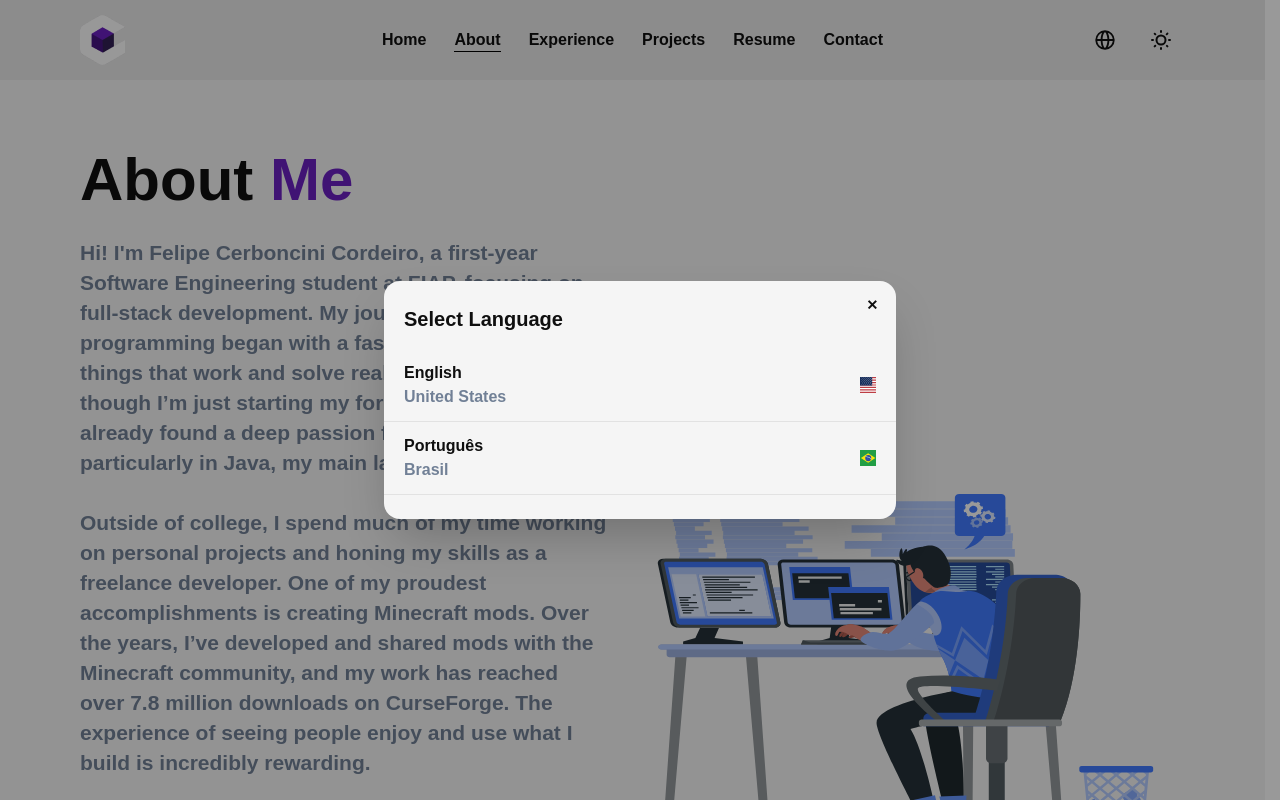
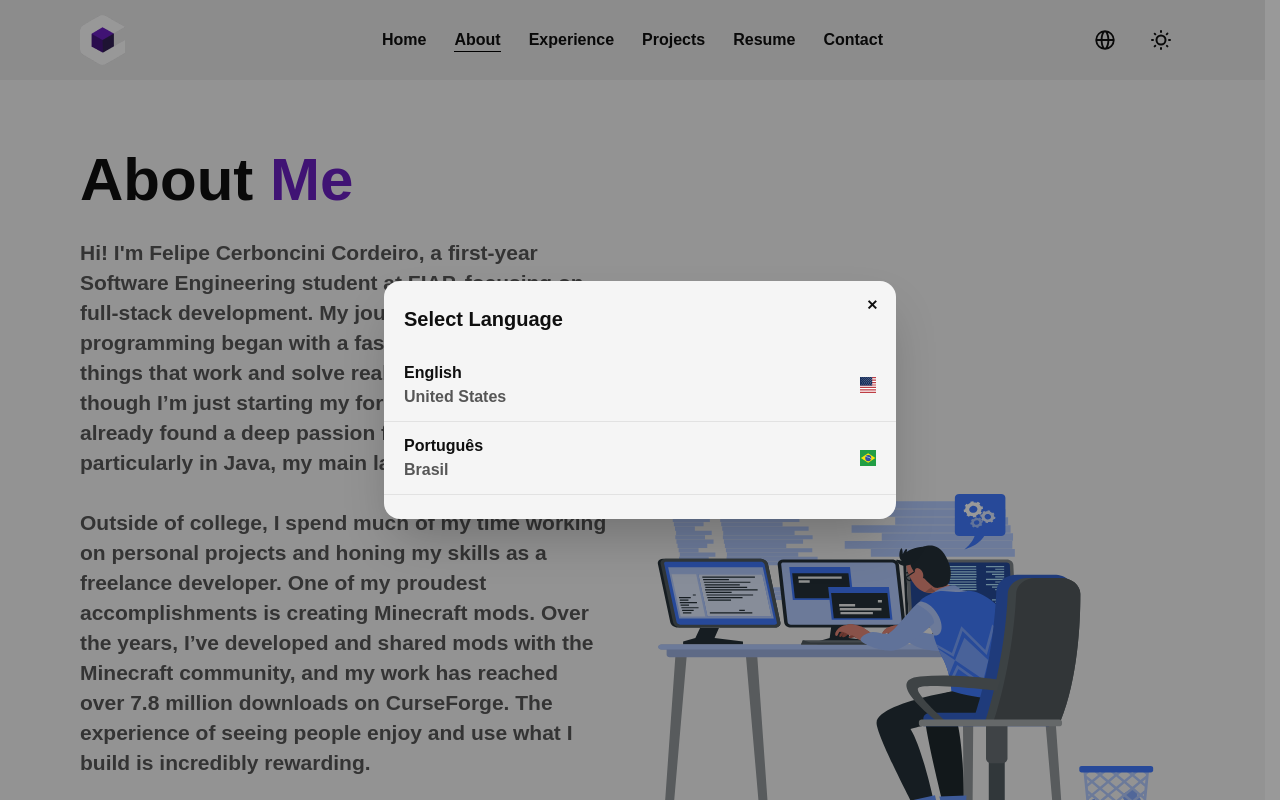
Before and after one commit to CerbonXD/Portfolio-WebSite, a React (Vite) app: page /about in a window 1280 px wide. Both pictures are taken after a click on the button 1120 px from the left and 40 px from the top of the page. Shown: the top 800 px of the page. Built offline with nearby package versions, Linux system fonts and the light colour scheme; a web font is replaced by a local one; what i18next-xhr-backend would draw is missing.

Commit message:
Change other text color for light mode

```diff
--- a/src/components/Nav/Nav.jsx
+++ b/src/components/Nav/Nav.jsx
@@ -98,7 +98,7 @@ function LanguageModalButton({language, language_code, country}) {
         <button className="flex justify-between items-center w-full border-b border-b-black/[.08] dark:border-b-white/[.08] text-start py-3 px-5 hover:bg-black/[0.04] dark:hover:bg-white/[0.04] active:scale-x-[.99] transition" onClick={() => i18n.changeLanguage(language_code)}>
             <div>
                 <p>{language}</p>
-                <p className="text-[#718096]">{country}</p>
+                <p className="text-black/[.65] dark:text-[#718096]">{country}</p>
             </div>
             <span className={"fi fis " + "fi-" + language_code.substring(3)}></span> {/* Flag */}
         </button>
--- a/src/components/Project/Project.jsx
+++ b/src/components/Project/Project.jsx
@@ -11,7 +11,7 @@ export default function Project({ title, description, link, badges, img }) {
             <div className="flex flex-col justify-between h-[12.5rem] p-3">
                 <div>
                     <h2>{title}</h2>
-                    <p className="text-[#718096] text-[0.813rem] h-[3.75rem] mt-1 line-clamp-3 overflow-hidden overflow-ellipsis">
+                    <p className="text-black/[.65] dark:text-[#718096] text-[0.813rem] h-[3.75rem] mt-1 line-clamp-3 overflow-hidden overflow-ellipsis">
                         {description}
                     </p>
                 </div>
--- a/src/pages/About.jsx
+++ b/src/pages/About.jsx
@@ -52,7 +52,7 @@ function AboutMeSection() {
                 <h1 className="text-6xl">
                     {t("about.heading")} <span className={coloredTextCss}>{t("about.me.heading")}</span>
                 </h1>
-                <div className="mt-7 text-[1.313rem] leading-[1.875rem] text-[#718096]">
+                <div className="mt-7 text-[1.313rem] leading-[1.875rem] text-black/[.65] dark:text-[#718096]">
                     <p>{t("about.first_paragraph")}</p>
                     <br/>
                     <p>{t("about.second_paragraph")}</p>
```
